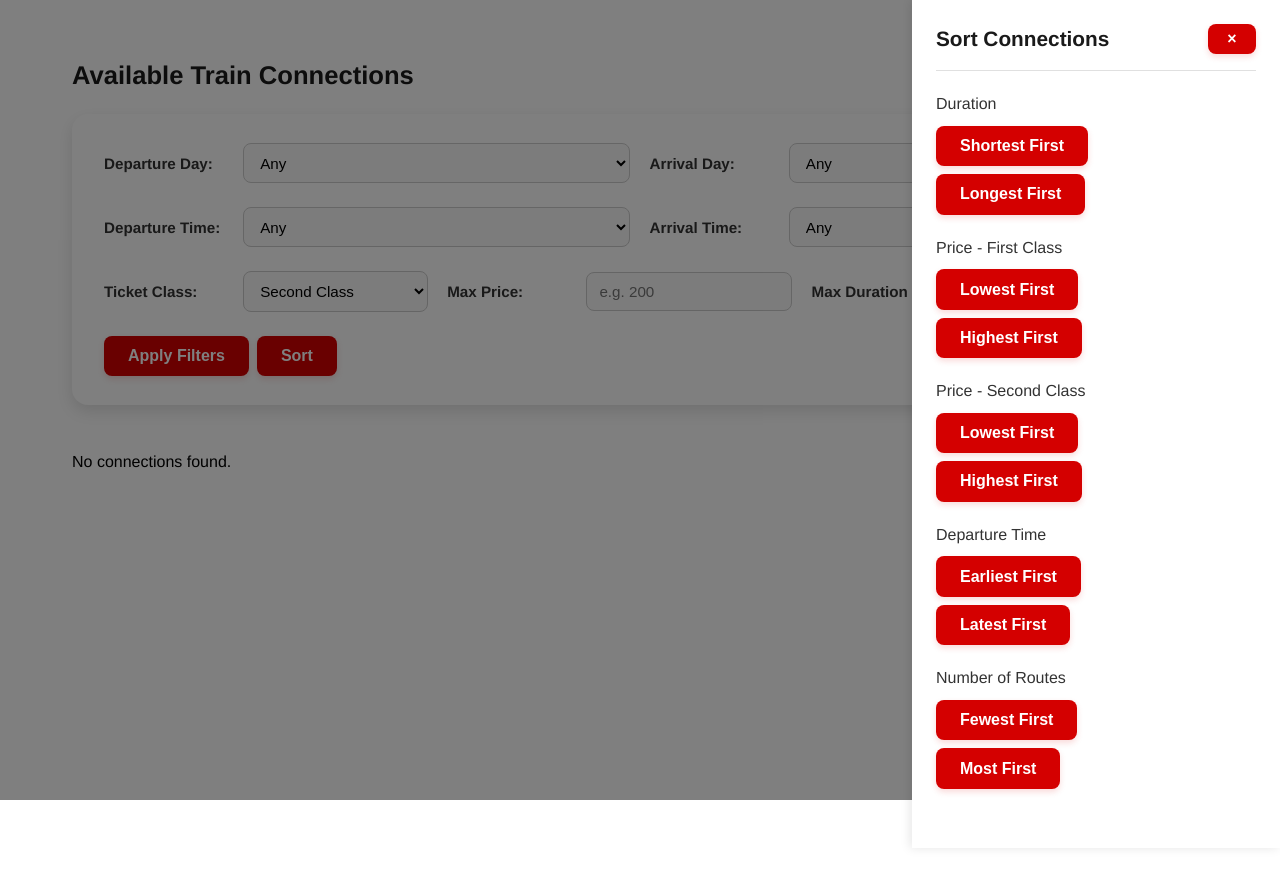
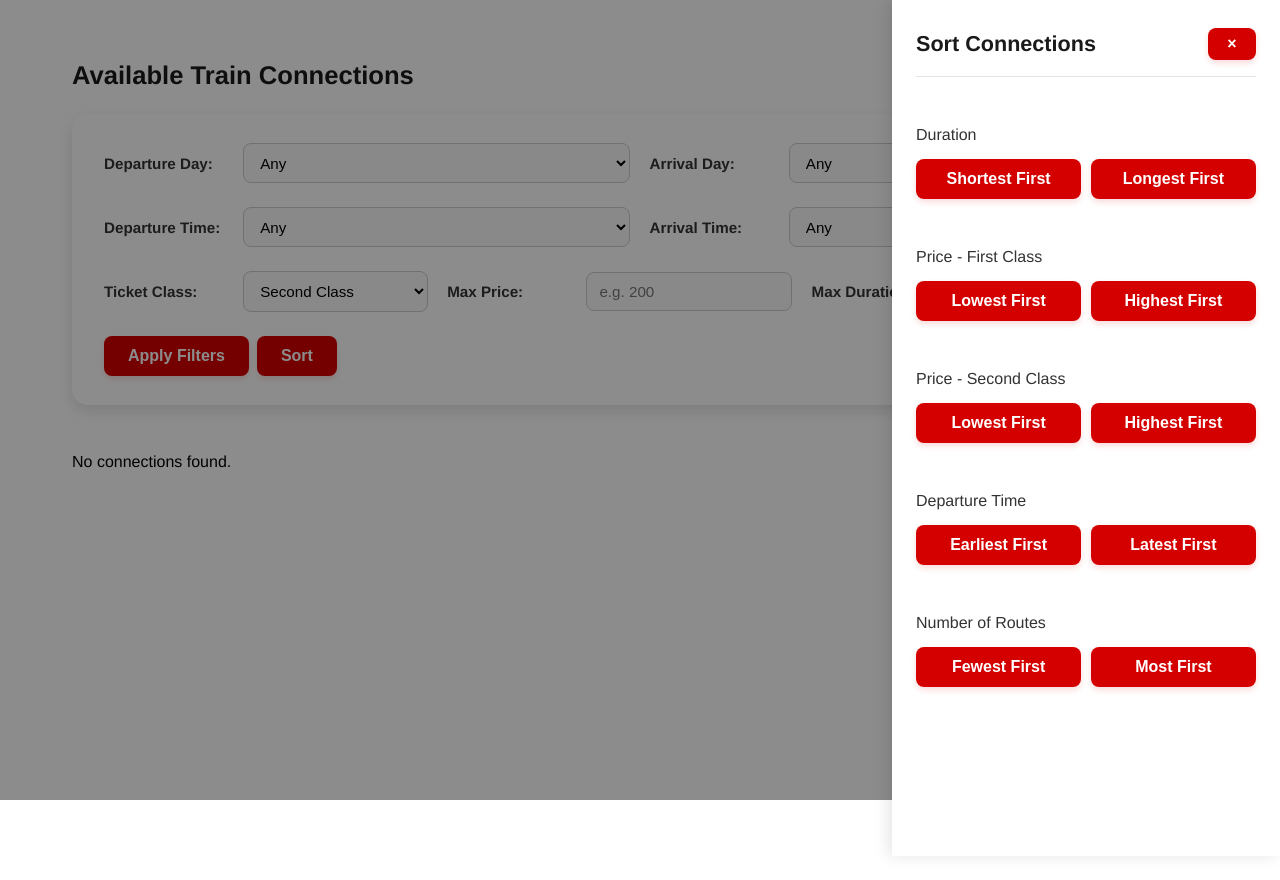
Before and after one commit to JA-WRI/Train-Connection-Finder, a React (Create React App) app in the folder Frontend/railway-frontend/: page /connections in a window 1280 px wide. Both pictures are taken after a click on the button "Sort". Built offline with nearby package versions, Linux system fonts and the light colour scheme.

Commit message:
Fix Sorting and Filtering Form

```diff
--- a/Frontend/railway-frontend/src/styles/filterSidebar.css
+++ /dev/null
@@ -1,66 +0,0 @@
-.sort-sidebar {
-  background: #ffffff;
-  border: 1px solid #e0e0e0;
-  box-shadow: 0 2px 10px rgba(0, 0, 0, 0.05);
-  border-radius: 16px;
-  padding: 1.5rem;
-  width: 280px;
-  height: fit-content;
-  font-family: "Helvetica Neue", Arial, sans-serif;
-}
-
-.sidebar-title {
-  font-size: 1.3rem;
-  font-weight: 600;
-  color: #1a1a1a;
-  margin-bottom: 1.5rem;
-  text-align: left;
-  border-bottom: 1px solid #e0e0e0;
-  padding-bottom: 0.8rem;
-}
-
-.sort-section {
-  margin-bottom: 1.5rem;
-}
-
-.sort-subtitle {
-  font-size: 1rem;
-  font-weight: 500;
-  color: #333;
-  margin-bottom: 0.8rem;
-}
-
-.sort-options {
-  display: flex;
-  flex-direction: column;
-  gap: 0.5rem;
-}
-
-.sort-button {
-  padding: 0.7rem 1rem;
-  border: 1px solid #ccc;
-  border-radius: 8px;
-  background-color: #ffffff;
-  color: #333;
-  font-size: 0.9rem;
-  font-weight: 400;
-  cursor: pointer;
-  transition: all 0.2s ease;
-  text-align: left;
-}
-
-.sort-button:hover {
-  border-color: #d32f2f;
-  background-color: #f9f9f9;
-}
-
-.sort-button.active {
-  background-color: #d32f2f;
-  color: white;
-  border-color: #d32f2f;
-}
-
-.sort-button:focus {
-  outline: none;
-  box-shadow: 0 0 0 2px rgba(211, 47, 47, 0.15);
-}
--- a/Frontend/railway-frontend/src/styles/sortSidebar.css
+++ b/Frontend/railway-frontend/src/styles/sortSidebar.css
@@ -1,39 +1,51 @@
 .sort-sidebar-overlay {
   position: fixed;
-  top: 0;
-  right: 0;
-  bottom: 0;
-  left: 0;
-  background-color: rgba(0, 0, 0, 0.5);
+  inset: 0;
+  background-color: rgba(0, 0, 0, 0.45);
   z-index: 1000;
   display: flex;
   justify-content: flex-end;
+  transition: background-color 0.3s ease;
 }
 
 .sort-sidebar {
   background: #ffffff;
-  width: 320px;
+  width: 340px;
   height: 100vh;
   overflow-y: auto;
-  padding: 1.5rem;
-  box-shadow: -2px 0 10px rgba(0, 0, 0, 0.1);
+  padding: 1.75rem 1.5rem;
+  box-shadow: -4px 0 15px rgba(0, 0, 0, 0.1);
+  display: flex;
+  flex-direction: column;
+  animation: slideIn 0.3s ease forwards;
 }
 
+@keyframes slideIn {
+  from {
+    transform: translateX(100%);
+    opacity: 0.6;
+  }
+  to {
+    transform: translateX(0);
+    opacity: 1;
+  }
+}
+
+/* Header */
 .sidebar-header {
   display: flex;
-  justify-content: between;
+  justify-content: space-between;
   align-items: center;
-  margin-bottom: 1.5rem;
-  border-bottom: 1px solid #e0e0e0;
+  margin-bottom: 1.75rem;
+  border-bottom: 1px solid #e5e5e5;
   padding-bottom: 1rem;
 }
 
 .sidebar-title {
-  font-size: 1.3rem;
+  font-size: 1.35rem;
   font-weight: 600;
   color: #1a1a1a;
   margin: 0;
-  flex: 1;
 }
 
 .close-sidebar {
@@ -41,63 +53,66 @@
   border: none;
   font-size: 1.5rem;
   cursor: pointer;
-  color: #666;
+  color: #777;
   padding: 0;
-  width: 30px;
-  height: 30px;
+  width: 32px;
+  height: 32px;
   display: flex;
   align-items: center;
   justify-content: center;
   border-radius: 50%;
+  transition: background-color 0.2s ease, color 0.2s ease;
 }
 
 .close-sidebar:hover {
-  background-color: #f5f5f5;
-  color: #333;
+  background-color: #f0f0f0;
+  color: #222;
 }
 
+/* Sections */
 .sort-section {
-  margin-bottom: 1.5rem;
+  margin-bottom: 1.75rem;
 }
 
 .sort-subtitle {
   font-size: 1rem;
   font-weight: 500;
   color: #333;
-  margin-bottom: 0.8rem;
+  margin-bottom: 0.9rem;
 }
 
+/* Options Layout */
 .sort-options {
-  display: flex;
-  flex-direction: column;
-  gap: 0.5rem;
+  display: grid;
+  grid-template-columns: 1fr 1fr;
+  gap: 0.6rem;
 }
 
+/* Buttons */
 .sort-button {
   padding: 0.7rem 1rem;
-  border: 1px solid #ccc;
+  border: 1px solid #d1d1d1;
   border-radius: 8px;
-  background-color: #ffffff;
+  background-color: #fafafa;
   color: #333;
   font-size: 0.9rem;
-  font-weight: 400;
   cursor: pointer;
-  transition: all 0.2s ease;
-  text-align: left;
+  transition: all 0.25s ease;
+  text-align: center;
 }
 
 .sort-button:hover {
-  border-color: #d32f2f;
-  background-color: #f9f9f9;
+  border-color: #999;
+  background-color: #f3f3f3;
 }
 
 .sort-button.active {
-  background-color: #d32f2f;
-  color: white;
-  border-color: #d32f2f;
+  background-color: #333;
+  color: #fff;
+  border-color: #333;
 }
 
 .sort-button:focus {
   outline: none;
-  box-shadow: 0 0 0 2px rgba(211, 47, 47, 0.15);
+  box-shadow: 0 0 0 2px rgba(50, 50, 50, 0.15);
 }
```
